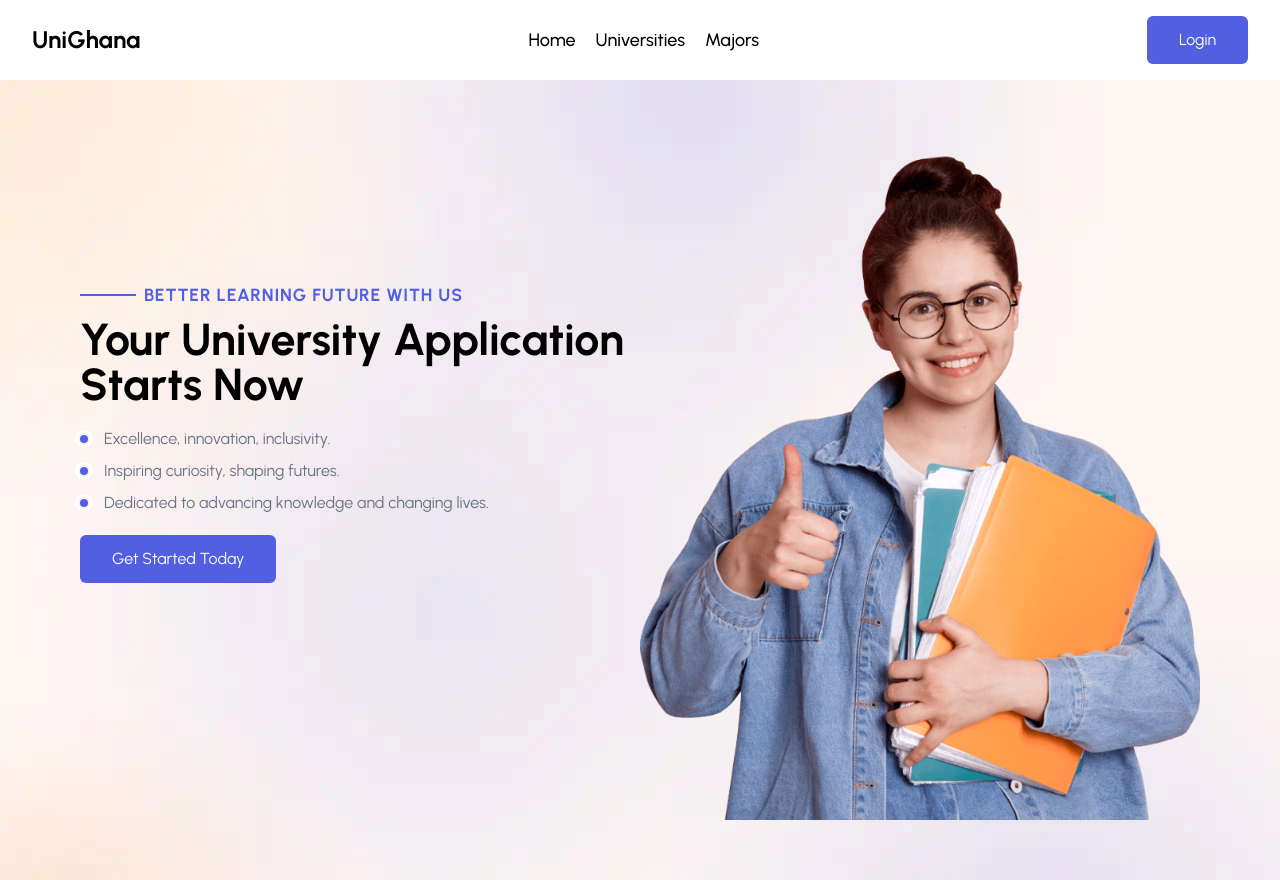
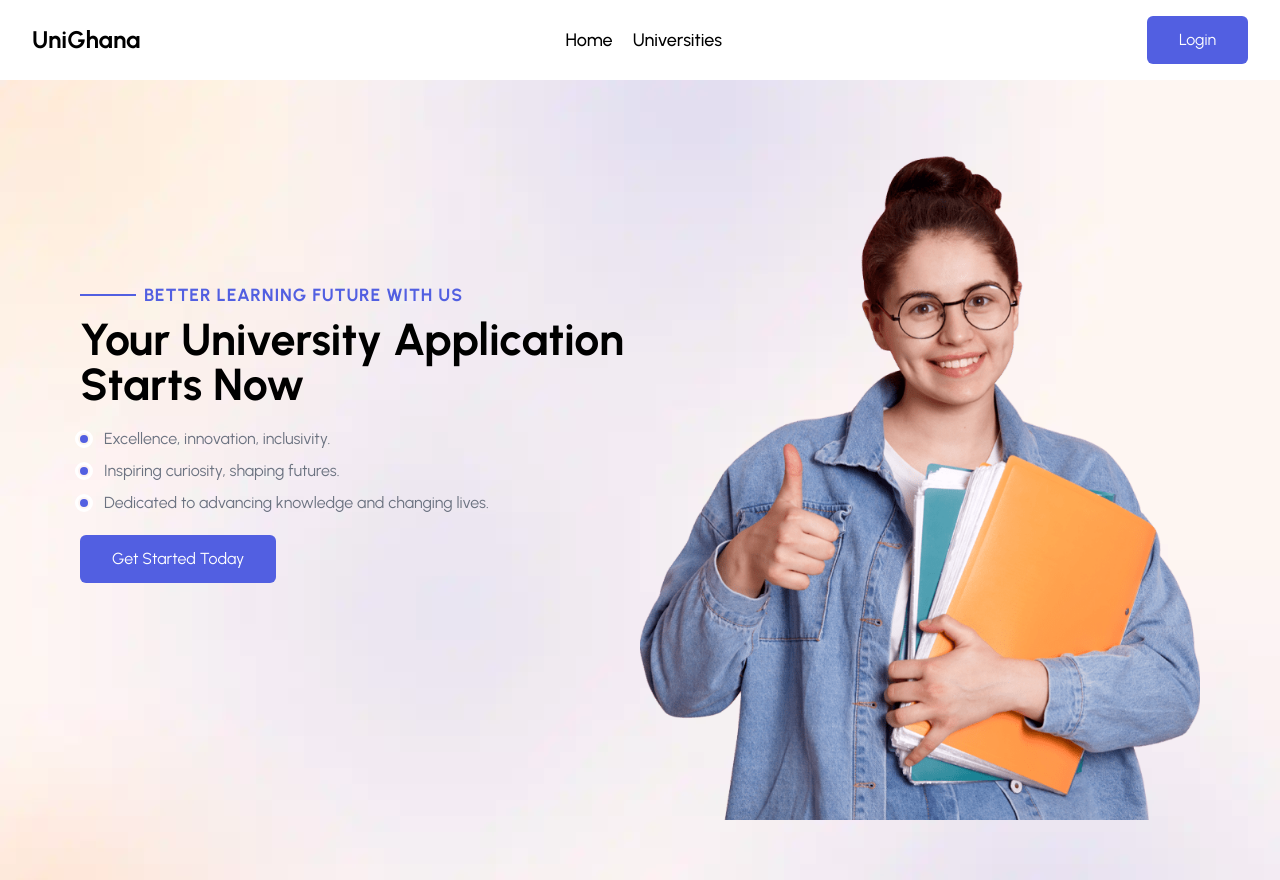
Before and after one commit to Niscolinx/unighana-interview, a Next.js app: page / in a window 1280 px wide. Built offline with nearby package versions, Linux system fonts and the light colour scheme.

Commit message:
updated DB

```diff
--- a/src/app/dashboard/page.tsx
+++ b/src/app/dashboard/page.tsx
@@ -24,8 +24,11 @@ function Dashboard() {
         router.push('/universities')
     }
 
+
+
     return (
-        <div className='grid place-items-center my-12'>
+        <div className='grid place-items-center my-12 relative'>
+
             <h1 className='text-2xl font-bold'>Hello {user.firstName},</h1>
             <p className='font-medium'>Welcome to your dashboard</p>
 
--- a/src/components/Header.tsx
+++ b/src/components/Header.tsx
@@ -13,10 +13,6 @@ const lists = [
     {
         title: 'Universities',
         href: '/universities',
-    },
-    {
-        title: 'Majors',
-        href: '/',
     },
 ]
 
@@ -95,7 +91,9 @@ function Header() {
                     ))}
                 </ul>
 
-                <Link href={'/login'} className='btn-blue hidden lg:flex'>Login</Link>
+                <Link href={'/login'} className='btn-blue hidden lg:flex'>
+                    Login
+                </Link>
 
                 <button
                     className='flex lg:hidden bg-white w-10 h-10 rounded-md items-center justify-center shadow-lg'
```
